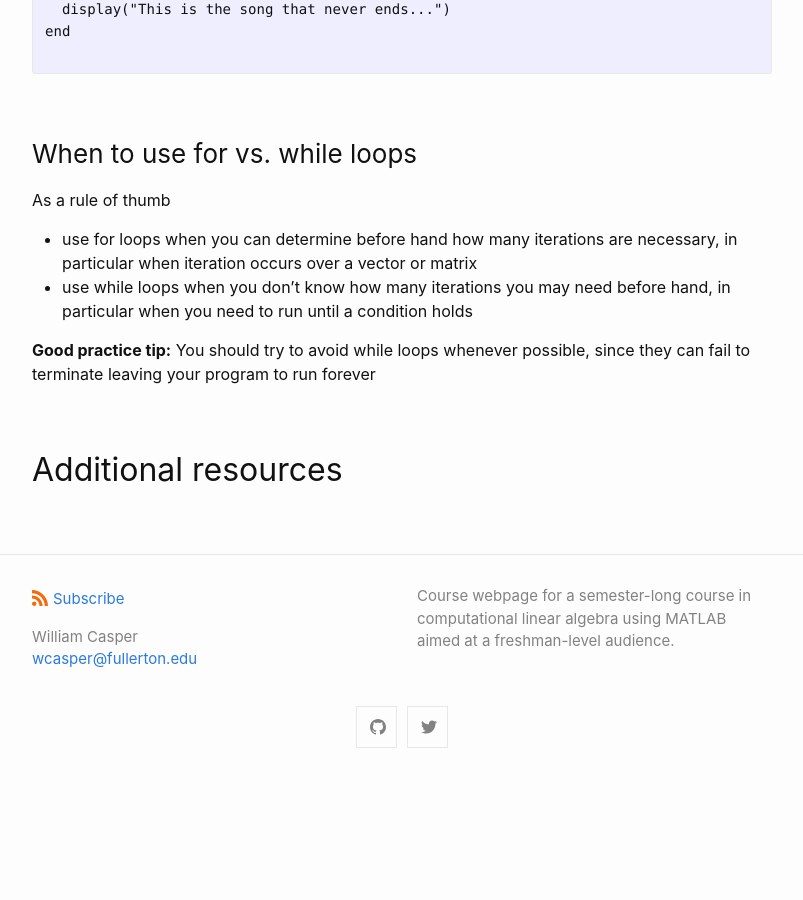
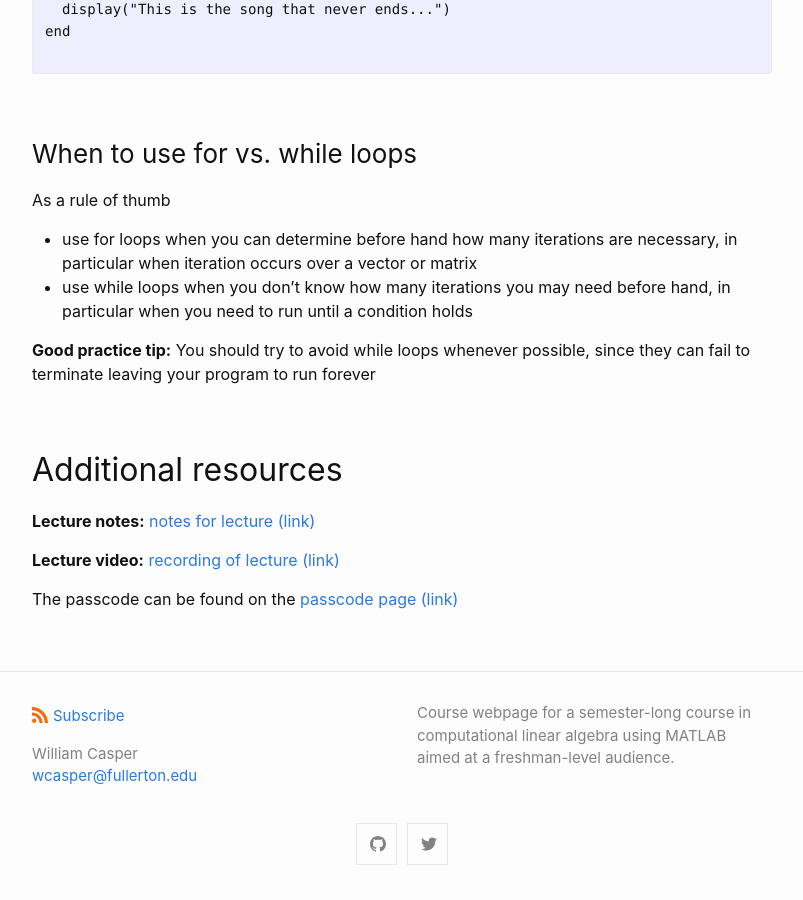
Before and after one commit to wcasper/math107spring2021, a Jekyll site: the page built from _posts/2021-02-16-Week-4-Lecture-7.md, in a window 1280 px wide and 900 px high, scrolled down 2146 px. Shown: the whole window, without its empty margins (238-1041 px from the left). Built offline with Jekyll 4.4.1, drawn with Linux system fonts in a browser that asks for light colours; before the commit the page ends 2929 px from its top, so only the background shows below that.

Commit message:
added additional resources

```diff
--- a/_posts/2021-02-16-Week-4-Lecture-7.md
+++ b/_posts/2021-02-16-Week-4-Lecture-7.md
@@ -99,3 +99,9 @@ As a rule of thumb
 **Good practice tip:** You should try to avoid while loops whenever possible, since they can fail to terminate leaving your program to run forever
 
 ## Additional resources
+
+**Lecture notes:** <a target="_parent" href="https://wcasper.github.io/math107spring2021/extras/notes/2021-02-17-Note-10-12.pdf">notes for lecture (link)</a>
+
+**Lecture video:** <a target="_parent" href="https://fullerton.zoom.us/rec/share/va-Hxuap6WKvX3VbGJnWPrUzVd_MBrWoAfsnBUS-AUjytIpmQG3s3gVeHyqaBBlF.kuIZNi9vfav_ewjv">recording of lecture (link)</a>
+
+The passcode can be found on the <a target="_parent" href="https://csufullerton.instructure.com/courses/3127326/pages/video-lecture-keys">passcode page (link)</a>
```
